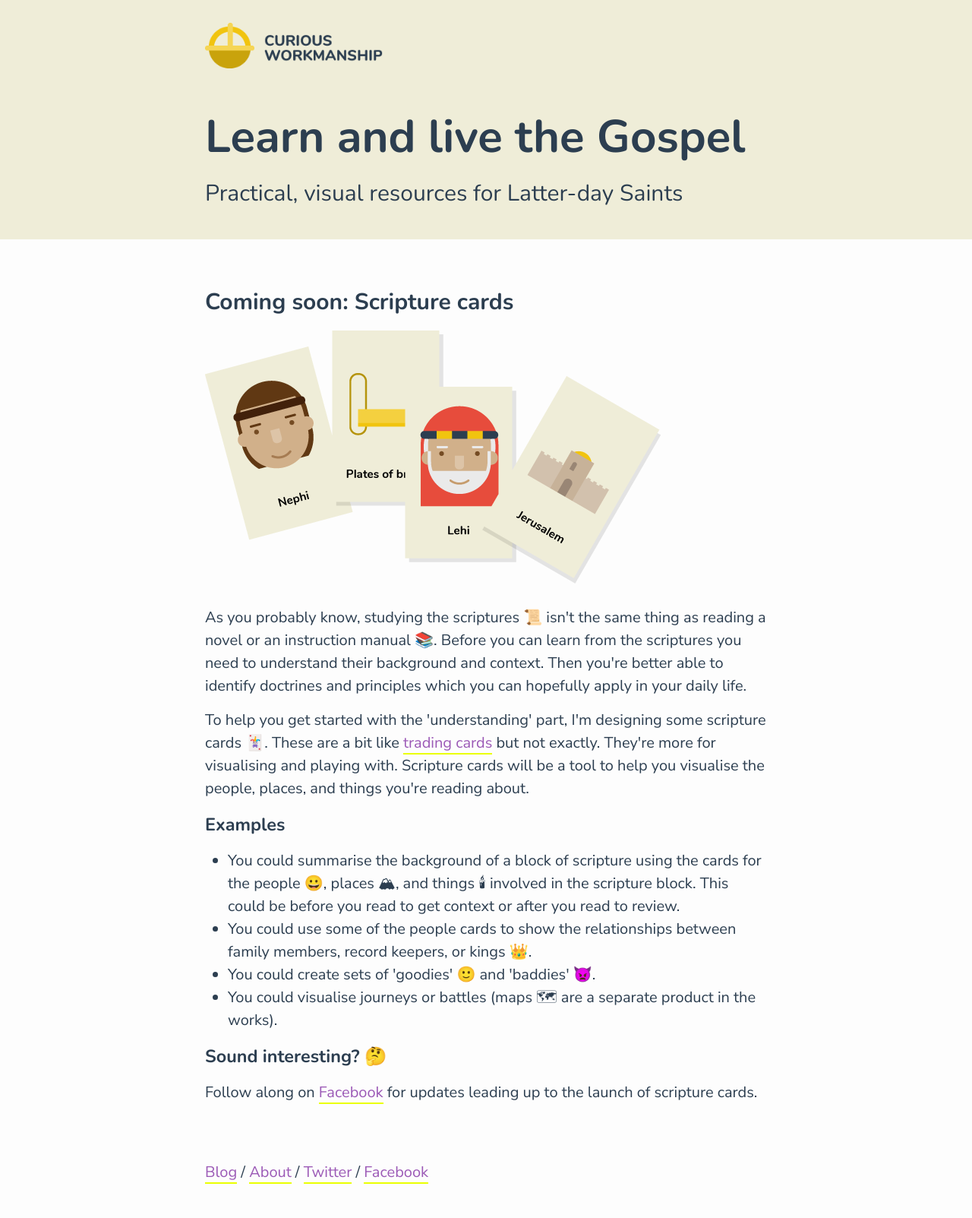
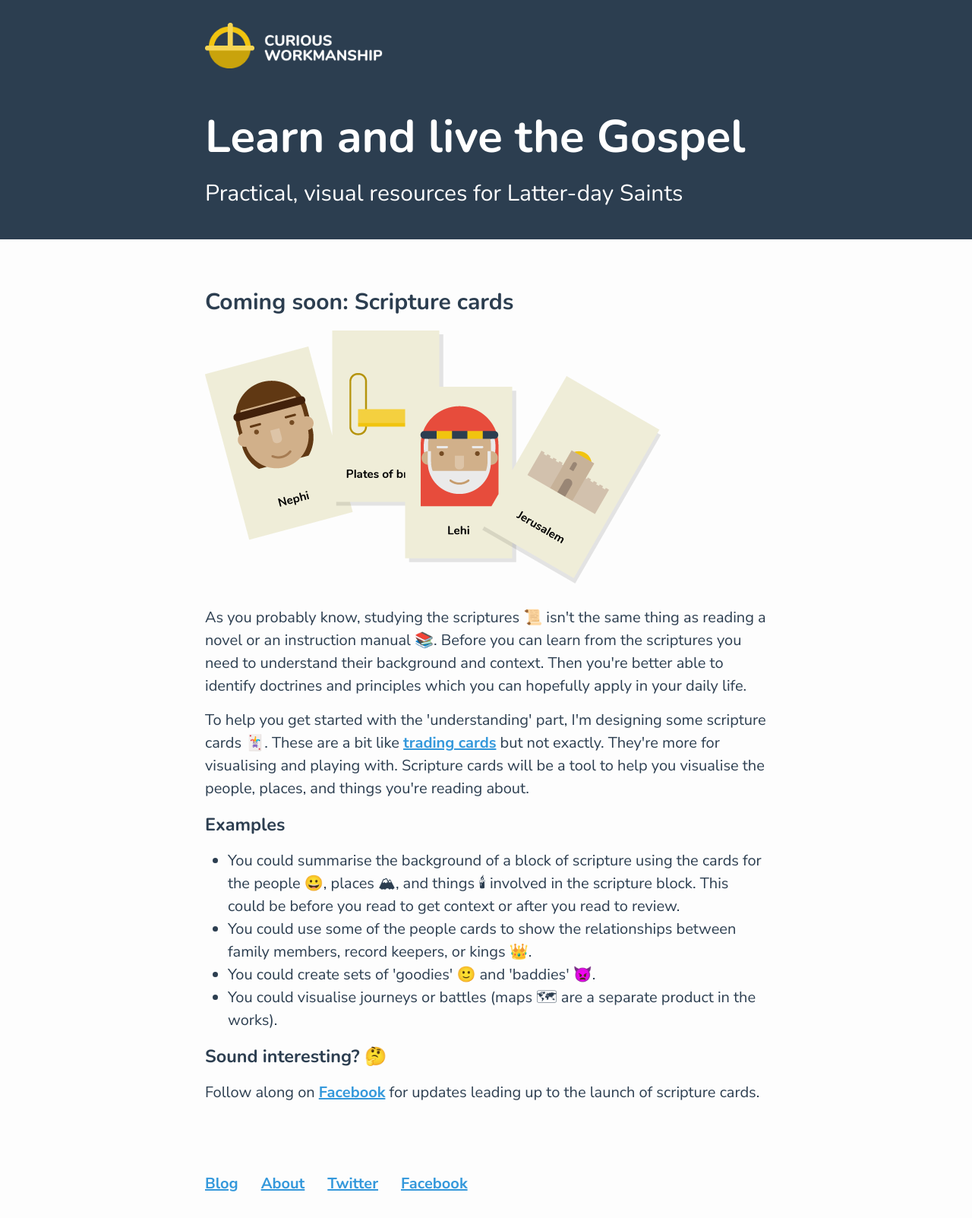
Before and after one commit to blairrorani/curious-workmanship, a Jekyll site: the page built from index.html, in a window 1280 px wide. Shown: the whole page at 76% size. Built offline with Jekyll 4.4.1, drawn with Linux system fonts in a browser that asks for light colours.

Commit message:
update ui
new links, header, logo

```diff
--- a/_includes/footer.html
+++ b/_includes/footer.html
@@ -1,7 +1,12 @@
 <footer class="site-footer">
 
   <div class="wrapper">
-      <a href="{{ site.baseurl }}/blog">Blog</a> / <a href="{{ site.baseurl }}/about">About</a> / <a href="http://twitter.com/{{ site.twitter_username }}">Twitter</a> / <a href="https://facebook.com/curiousworkmanship">Facebook</a>
+      <ul class="footer-links">
+        <li><a href="{{ site.baseurl }}/blog">Blog</a></li>
+        <li><a href="{{ site.baseurl }}/about">About</a></li>
+        <li><a href="http://twitter.com/{{ site.twitter_username }}">Twitter</a></li>
+        <li><a href="https://facebook.com/curiousworkmanship">Facebook</a></li>
+      </ul>
   </div>
 
 </footer>
--- a/_sass/_custom.scss
+++ b/_sass/_custom.scss
@@ -13,19 +13,17 @@
 
  a {
      color: $link-color;
-     text-decoration: none;
-     border-bottom: 2px solid $underline-color;
-
+     text-decoration: underline;
+     font-weight: $base-font-weight * 2;
 
      &:visited {
-         color: darken($link-color, 15%);
+         color: $link-color;
      }
 
      &:hover {
-         color: $text-color;
+         color: white;
          text-decoration: none;
-         border-bottom: 2px solid $underline-color;
-         background-color: $underline-color;
+         background-color: $link-color;
      }
  }
 
@@ -49,7 +47,8 @@
      padding-top: 15px;
      padding-bottom: 30px;
      margin-bottom: 30px;
-     background-color: #EFEDD8;
+     background-color: #2c3e50;
+     color: white;
  }
 
 .site-header h2 {
@@ -88,6 +87,17 @@
         font-size: 24px;
     }
 
+    .footer-links {
+      list-style: none;
+      margin-left: 0;
+    }
+
+    .footer-links li {
+      display: block;
+      float:left;
+      margin-right: 30px;
+    }
+
 /**
  * my styles
  */
--- a/css/main.scss
+++ b/css/main.scss
@@ -47,9 +47,9 @@ $on-laptop:        800px;
 $base-font-family: 'Nunito Sans', Helvetica, Arial, sans-serif;
 $headings-font-family: 'Nunito', Helvetica, Arial, sans-serif;
 $base-font-size: 20px;
-$text-color: #2C3E50;
-$link-color: #9b59b6;
-$underline-color: #eaff00;
+$text-color: #2c3e50;
+$link-color: #3498db;
+$highlighter-color: #eaff00;
 
 
 // Import partials from `sass_dir` (defaults to `_sass`)
```
Also changed, not shown: _includes/mc-join-list.html (added), images/cw-logo-long-transparent.png.
